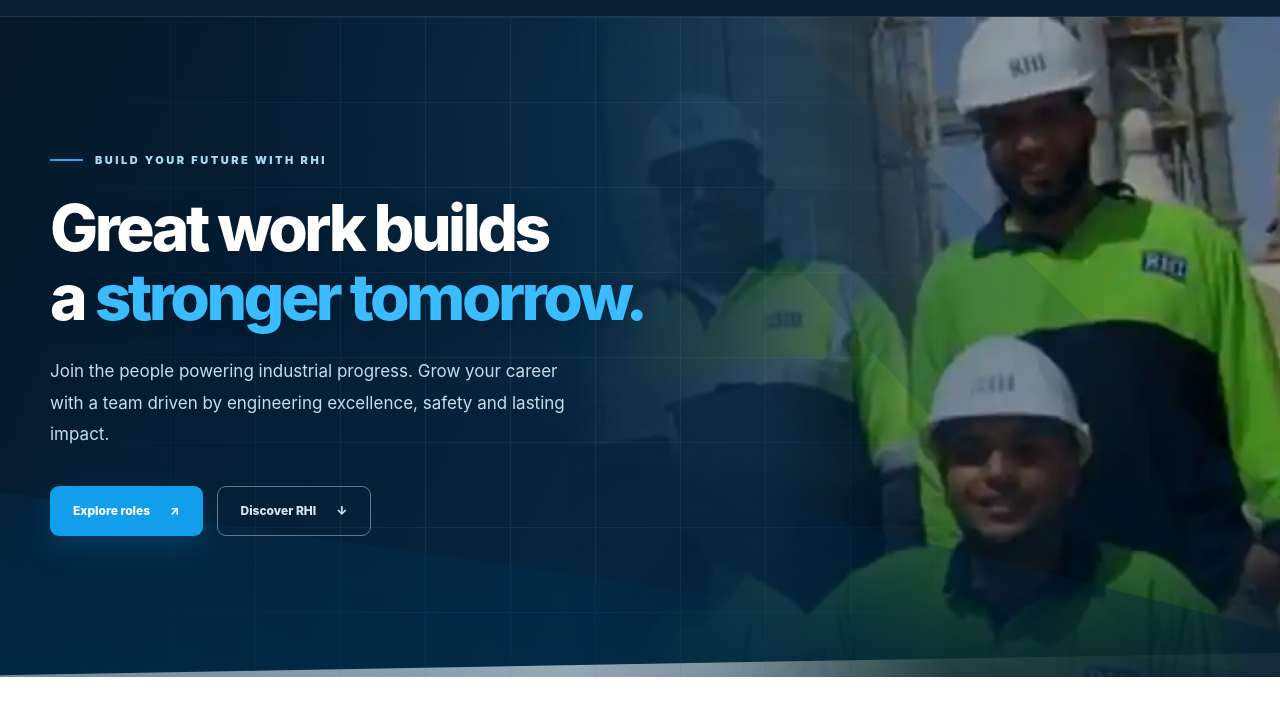
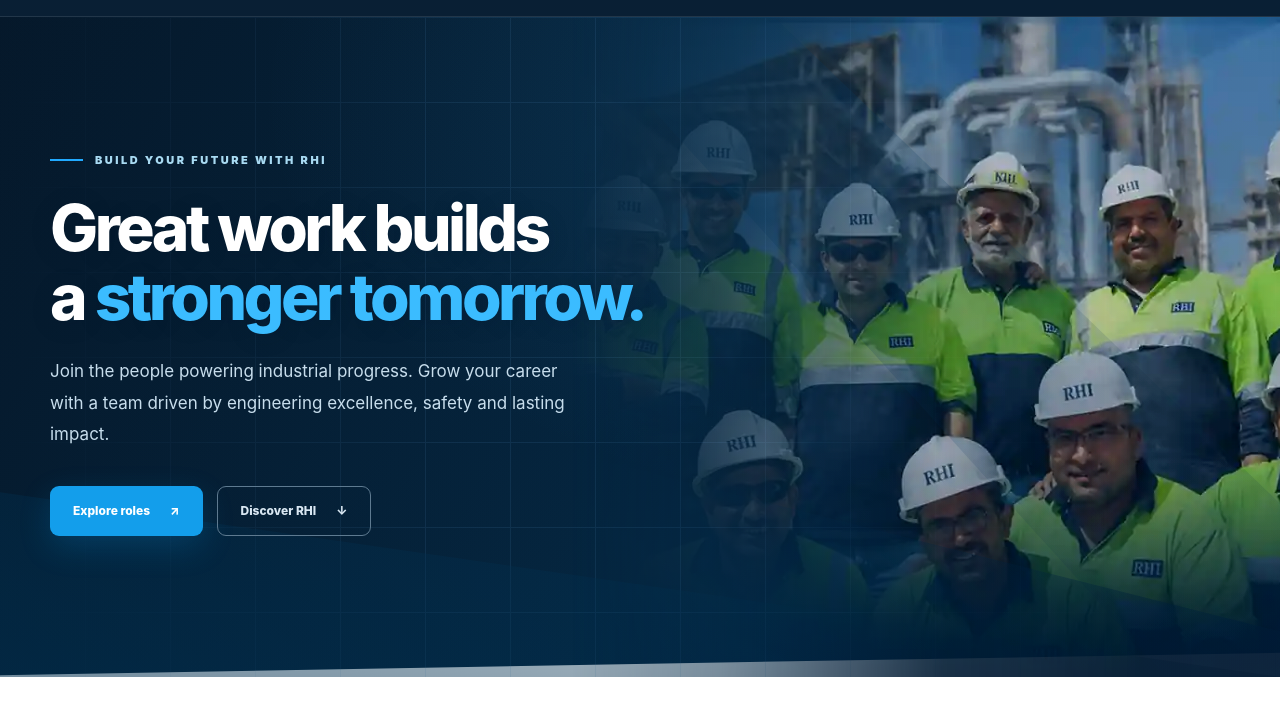
Before and after one commit to hebaque/hebaque.github.io, a plain HTML site: page icon-recruitment-demo/index.html in a window 1280 px wide. Shown: the part 75-800 px from the top of the page. Drawn offline with Linux system fonts and the light colour scheme.

Commit message:
fix(rhi): use verified 980px photo crop instead of pixelated thumbnail

```diff
--- a/icon-recruitment-demo/styles.css
+++ b/icon-recruitment-demo/styles.css
@@ -33,7 +33,7 @@
 .hero::before{z-index:0;background:radial-gradient(ellipse at 75% 22%,rgba(30,169,241,.16),transparent 50%),linear-gradient(110deg,rgba(5,25,42,.5),transparent 60%)}
 .hero-grid{z-index:1;opacity:.095}
 .hero-layout{position:relative;min-height:660px;display:flex;align-items:center;gap:0;padding:96px 0 102px}
-.hero-photo{position:absolute;z-index:0;top:0;bottom:0;left:44%;right:-18vw;background-image:linear-gradient(0deg,rgba(5,23,40,.75),transparent 34%),linear-gradient(90deg,rgba(5,26,44,.22),rgba(5,26,44,.03)),url("assets/rhi-team.webp");background-size:cover;background-position:center center;background-repeat:no-repeat;opacity:.94;mask-image:linear-gradient(to right,transparent 0%,rgba(0,0,0,.4) 16%,#000 49%);-webkit-mask-image:linear-gradient(to right,transparent 0%,rgba(0,0,0,.4) 16%,#000 49%);pointer-events:none}
+.hero-photo{position:absolute;z-index:0;top:0;bottom:0;left:44%;right:-18vw;background-image:linear-gradient(0deg,rgba(5,23,40,.75),transparent 34%),linear-gradient(90deg,rgba(5,26,44,.22),rgba(5,26,44,.03)),url("assets/rhi-team-crisp.webp");background-size:cover;background-position:center center;background-repeat:no-repeat;opacity:.94;mask-image:linear-gradient(to right,transparent 0%,rgba(0,0,0,.4) 16%,#000 49%);-webkit-mask-image:linear-gradient(to right,transparent 0%,rgba(0,0,0,.4) 16%,#000 49%);pointer-events:none}
 .hero-copy{position:relative;z-index:2;max-width:670px}
 .eyebrow{color:#a8daf2;letter-spacing:2.5px;font-size:11px}
 .hero h1{font-size:clamp(45px,5vw,77px);line-height:1.07;letter-spacing:-.055em;margin:26px 0 25px;max-width:720px;text-shadow:0 3px 25px rgba(5,24,41,.14)}
```
